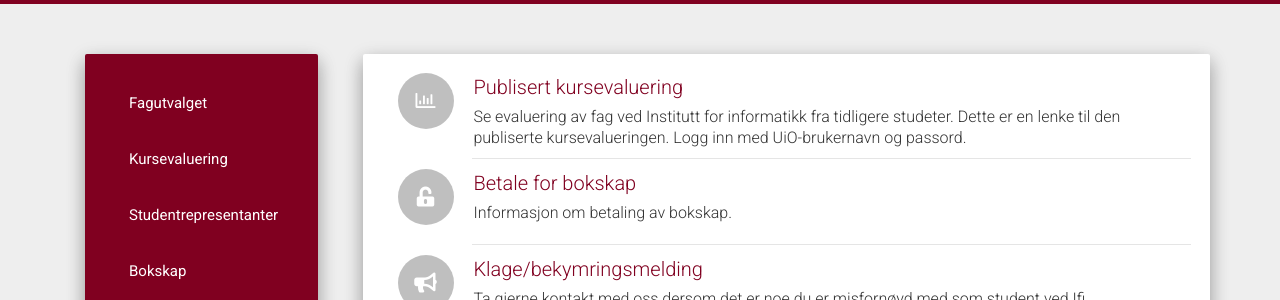
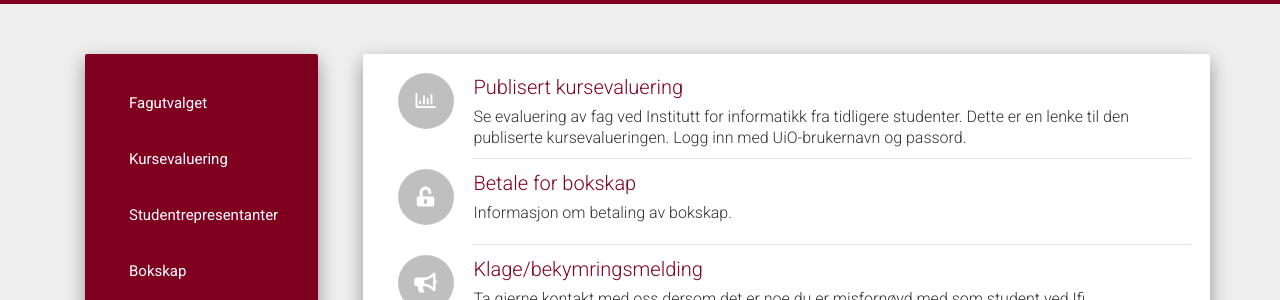
Before and after one commit to fui/fui.github.io, a Jekyll site: the page built from pages/index.html, in a window 1280 px wide. Shown: the part 131-431 px from the top of the page. Built offline with Jekyll 4.4.1, drawn with Linux system fonts in a browser that asks for light colours; nearby versions of some CDN libraries.

Commit message:
Skriveleif 2

```diff
--- a/_data/front_page_links.json
+++ b/_data/front_page_links.json
@@ -2,7 +2,7 @@
 	{
 		"title": "Publisert kursevaluering",
 		"href": "https://www.mn.uio.no/ifi/livet-rundt-studiene/organisasjoner/fui-kk/kursevaluering/",
-		"desc": "Se evaluering av fag ved Institutt for informatikk fra tidligere studeter. Dette er en lenke til den publiserte kursevalueringen. Logg inn med UiO-brukernavn og passord.",
+		"desc": "Se evaluering av fag ved Institutt for informatikk fra tidligere studenter. Dette er en lenke til den publiserte kursevalueringen. Logg inn med UiO-brukernavn og passord.",
 		"icon_class": "far fa-chart-bar",
 		"target": _blank
 	},
```
